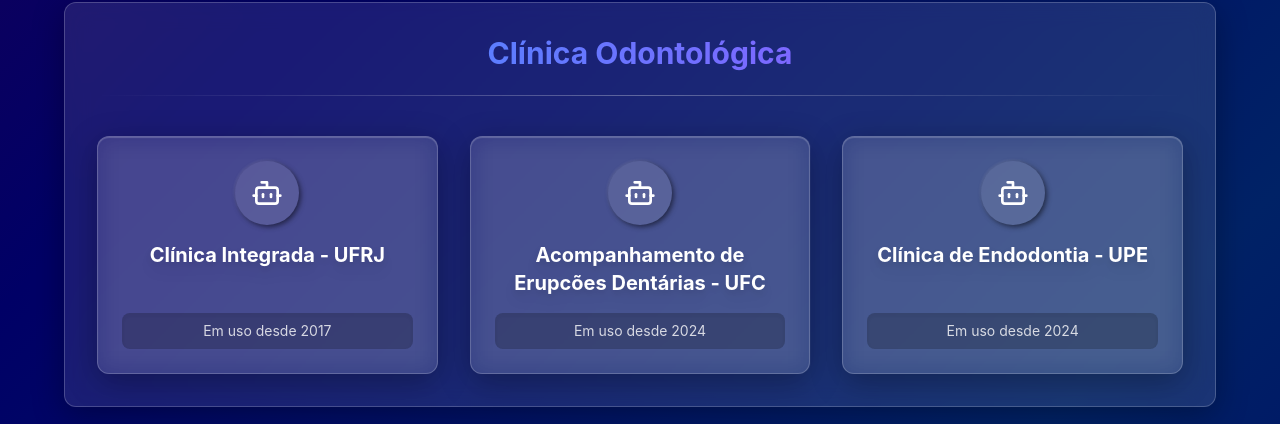
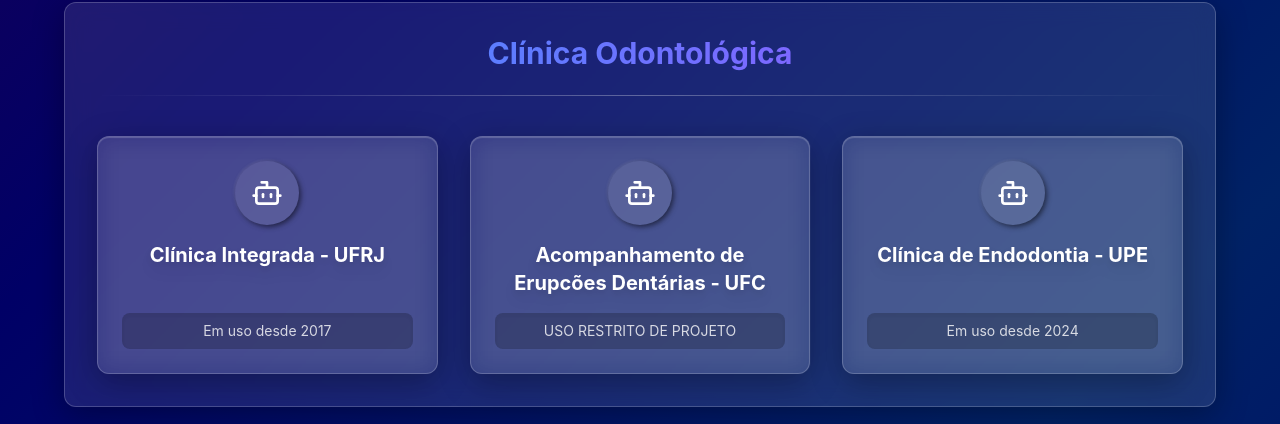
Before and after one commit to julioventura/dentistas, a React (Vite) app: page / in a window 1280 px wide. Shown: the part 846-1270 px from the top of the page. Built offline with nearby package versions, Linux system fonts and the light colour scheme; the HTML template or start-up script is replaced by a standard one.

Commit message:
Refactor application structure by replacing AccessoRapido and OurChatbots components with Clinicas and Chatbots components

```diff
--- a/src/App.tsx
+++ b/src/App.tsx
@@ -1,9 +1,9 @@
 // Componentes da aplicação
 import Header from './components/Header/Header';
 import Hero from './components/Hero/Hero';
-import AccessoRapido from './components/AccessoRapido/AccessoRapido';
+import Clinicas from './components/Clinicas/Clinicas';
 import Aplicativos from './components/Aplicativos/Aplicativos';
-import OurChatbots from './components/OurChatbots/OurChatbots';
+import Chatbots from './components/Chatbots/Chatbots';
 import Footer from './components/Footer/Footer';
 // import ChatbotModal from "./components/ChatbotModal";
 
@@ -14,9 +14,9 @@
       <Header />
       <main>
         <Hero />
-        <AccessoRapido />
+        <Clinicas />
         <Aplicativos />
-        <OurChatbots />
+        <Chatbots />
       </main>
       <Footer />
 
--- a/src/components/OurChatbots/OurChatbots.tsx
+++ b/src/components/Chatbots/Chatbots.tsx
@@ -36,7 +36,7 @@
   );
 };
 
-const OurChatbots: React.FC = () => {
+const Chatbots: React.FC = () => {
   const apps = [
 
     {
@@ -104,4 +104,4 @@
   );
 };
 
-export default OurChatbots;
+export default Chatbots;
--- a/src/components/AccessoRapido/AccessoRapido.tsx
+++ b/src/components/Clinicas/Clinicas.tsx
@@ -11,13 +11,8 @@
 
 // const AppCard: React.FC<AppCardProps> = ({ title, description2, icon, url }) => {
 const AppCard: React.FC<AppCardProps> = ({ title, description, description2, icon, url }) => {
-  return (
-    <a
-      href={url}
-      target="_blank"
-      rel="noopener noreferrer"
-      className="glass-card p-6 flex flex-col items-center text-center h-full"
-    >
+  const content = (
+    <>
       <div className="icon mb-4 text-white text-4xl raised p-4 rounded-full bg-white/10">
         {icon}
       </div>
@@ -32,11 +27,30 @@
           <p className="text-white/80 text-sm inset py-2 px-4 rounded-lg w-full bg-black/20 shadow-inner">{description2}</p>
         )}
       </div>
-    </a>
+    </>
+  );
+
+  if (url && url.trim() !== '') {
+    return (
+      <a
+        href={url}
+        target="_blank"
+        rel="noopener noreferrer"
+        className="glass-card p-6 flex flex-col items-center text-center h-full"
+      >
+        {content}
+      </a>
+    );
+  }
+
+  return (
+    <div className="glass-card p-6 flex flex-col items-center text-center h-full">
+      {content}
+    </div>
   );
 };
 
-const AccessoRapido: React.FC = () => {
+const Clinicas: React.FC = () => {
   const apps = [
     {
       title: "Clínica Integrada - UFRJ",
@@ -48,9 +62,9 @@
     {
       title: "Acompanhamento de Erupcões Dentárias - UFC",
       description: "",
-      description2: "Em uso desde 2024",
+      description2: "USO RESTRITO DE PROJETO",
       icon: <Bot size={32} />,
-      url: "https://dentistas.com.br/clinica"
+      url: ""
     },
     {
       title: "Clínica de Endodontia - UPE",
@@ -87,4 +101,4 @@
   );
 };
 
-export default AccessoRapido;
+export default Clinicas;
```
